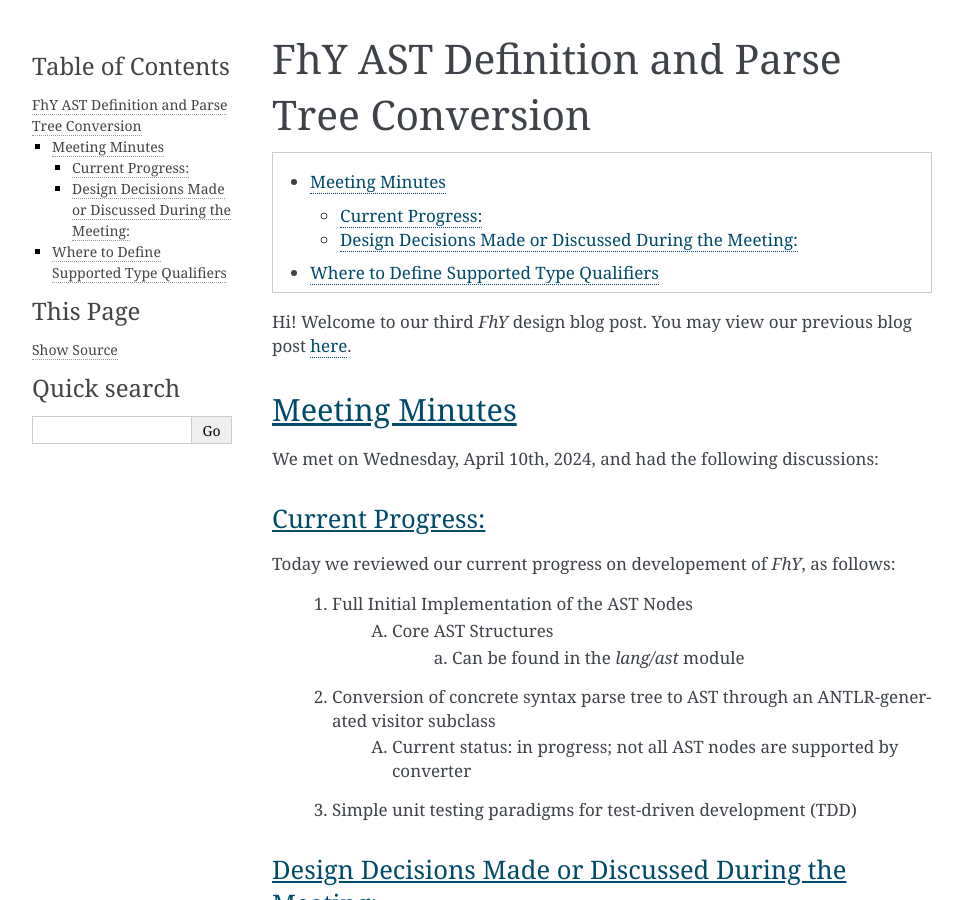
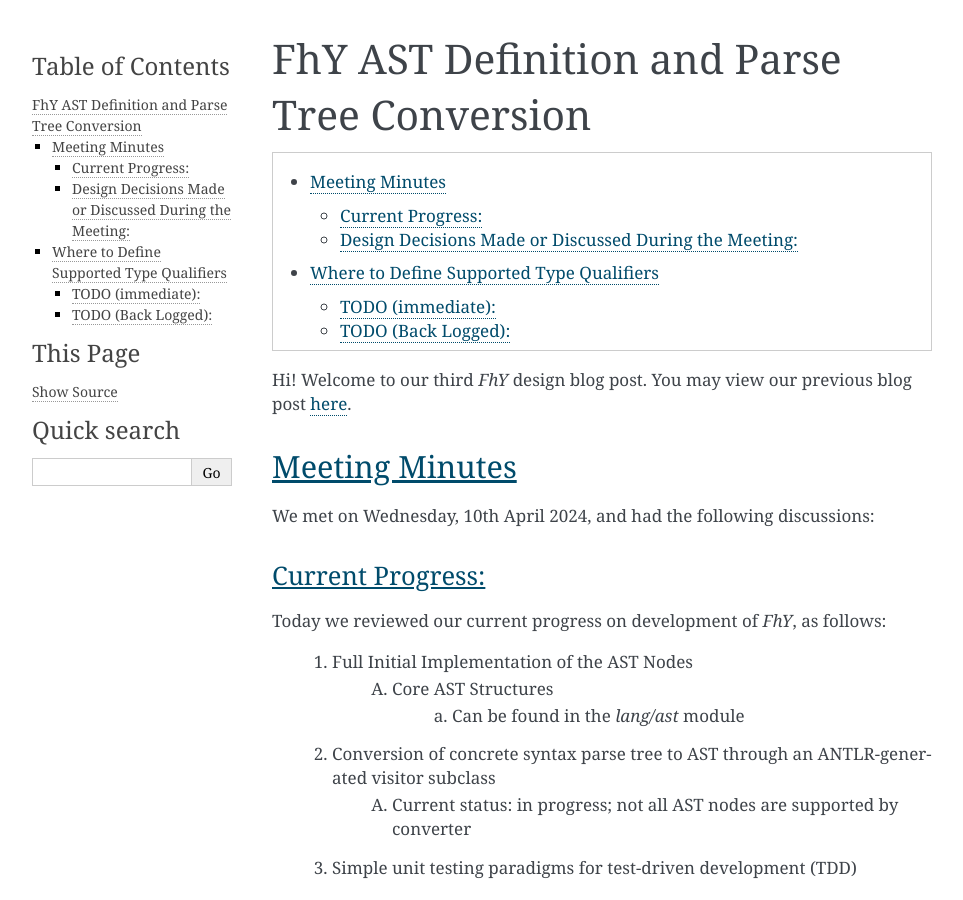
Before and after one commit to actlab-fhy/FhY, a Sphinx documentation site: the page built from docs/source/design_blog/post_2024-04-10.rst, in a window 1280 px wide and 900 px high. Shown: the whole window, without its empty margins (148-1111 px from the left). Built offline with Sphinx 7.4.7, drawn with Linux system fonts in a browser that asks for light colours; some of the changed text lies outside the part shown.

Commit message:
Fix formatting.

```diff
--- a/docs/source/design_blog/post_2024-04-10.rst
+++ b/docs/source/design_blog/post_2024-04-10.rst
@@ -9,11 +9,13 @@
 
 Meeting Minutes
 ===============
-We met on Wednesday, April 10th, 2024, and had the following discussions:
+
+We met on Wednesday, 10th April 2024, and had the following discussions:
 
 Current Progress:
 -----------------
-Today we reviewed our current progress on developement of *FhY*, as follows:
+
+Today we reviewed our current progress on development of *FhY*, as follows:
 
     1. Full Initial Implementation of the AST Nodes
         A. Core AST Structures
@@ -37,6 +39,7 @@
 
 Where to Define Supported Type Qualifiers
 =========================================
+
 Currently, the *FhY* grammar does not define type qualifier keywords but instead will grab any ``IDENTIFIER`` token.
 Instead, we define supported type qualifiers (keywords) using an enumeration in our code.
 The rationale behind this choice is this: our code raises syntax errors, not the parser generator, ANTLR.
```
Also changed, not shown: other parts of docs/source/design_blog/post_2024-04-10.rst (+7 -5 lines), docs/source/design_blog/post_2024-04-22.rst (+6 -5 lines).
